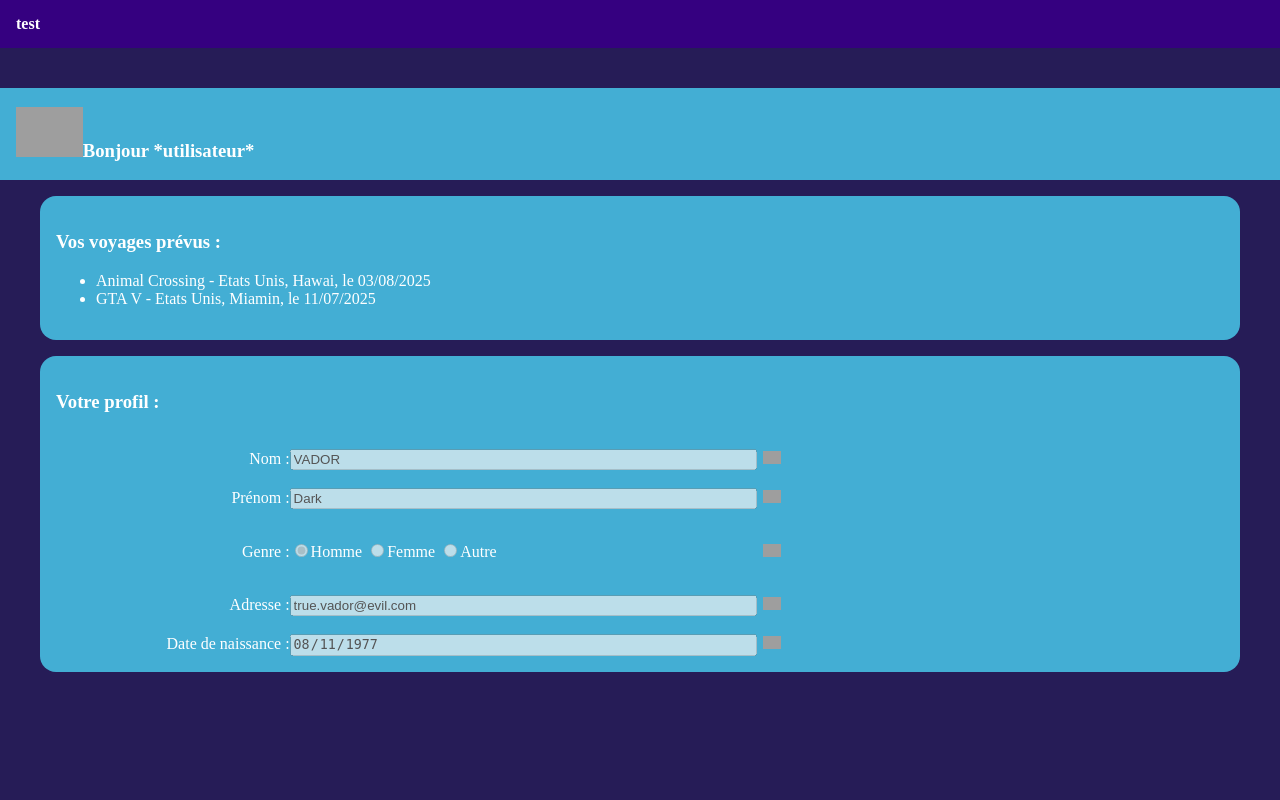
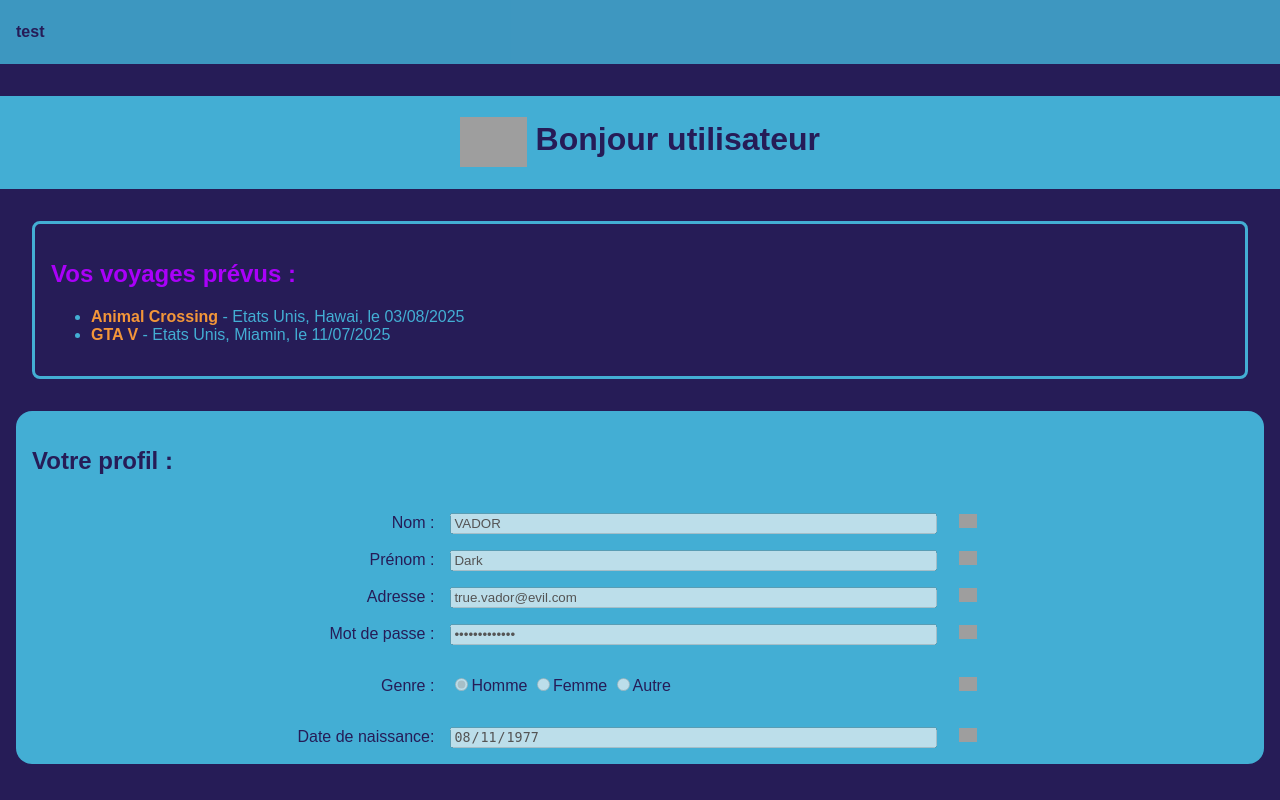
Before and after one commit to Yotacaz/Click-journeY, a PHP site: page /html/profil.html in a window 1280 px wide. Run offline with PHP 8.4, Linux system fonts and the light colour scheme; grey boxes are pictures that could not be loaded.

Commit message:
contenu centré + couleurs

```diff
--- a/html/profil.html
+++ b/html/profil.html
@@ -1,5 +1,5 @@
 <!DOCTYPE html>
-<html lang="en">
+<html lang="fr">
 
 <head>
     <meta charset="UTF-8">
@@ -14,62 +14,59 @@
     </div>
     <main>
         <div class="bandeau">
-            <h3><img src="../img/profile-circle-icon-.png" alt="icône de profil" height="50em">Bonjour *utilisateur*
-            </h3>
+            <h1><img src="../img/profile-circle-icon-.png" alt="icône de profil" height="50">&nbsp;Bonjour utilisateur
+            </h1>
         </div>
-        <div class="bloc">
-            <h3>Vos voyages prévus : </h3>
+        <div class="contour-bloc">
+            <h2>Vos voyages prévus : </h2>
             <ul>
-                <li>Animal Crossing - Etats Unis, Hawai, le 03/08/2025</li>
-                <li>GTA V - Etats Unis, Miamin, le 11/07/2025 </li>
+                <li><b>Animal Crossing</b> - Etats Unis, Hawai, le 03/08/2025</li>
+                <li><b>GTA V</b> - Etats Unis, Miamin, le 11/07/2025 </li>
             </ul>
         </div>
         <div class="bloc">
-            <h3>Votre profil :</h3>
+            <h2>Votre profil :</h2>
             <br>
-            <form action="#" method="post" name="profil">
+            <form class="form" action="#" method="post" name="profil">
 
-                <div class="form-group">
                 <label for="nom" class="col1">Nom : </label>
-                    <input class="col2" type="text" name="nom" id="nom" disabled contenteditable="false"
-                        placeholder="Nom" value="VADOR">
+                <input class="col2" type="text" name="nom" id="nom" disabled contenteditable="false" placeholder="Nom"
+                    value="VADOR">
 
-                    <button class="col3" id="modifierNom" type="button"><img src="../img/modifier.png" alt="modifier"></button>
-                </div>
-                <br>
-                <div class="form-group">
+                <button class="col3" id="modifierNom" type="button"><img src="../img/modifier.png"
+                        alt="modifier"></button>
+
                 <label for="prenom" class="col1">Prénom : </label>
                 <input class="col2" type="text" name="prenom" id="prenom" disabled contenteditable="false"
                     placeholder="Prénom" value="Dark">
-                        <button class="col3" id="modifierNom" type="button"><img src="../img/modifier.png" alt="modifier"></button>
+                <button class="col3" id="modifierPrenom" type="button"><img src="../img/modifier.png"
+                        alt="modifier"></button>
 
-                </div>
-                <br>
-                <div class="form-group">
+
+                <label for="addresse" class="col1">Adresse :</label>
+                <input class="col2" type="email" name="addresse" id="addresse" placeholder="addresse@email.exemple"
+                    value="true.vador@evil.com" disabled>
+                <button class="col3" id="modifierEmail" type="button"><img src="../img/modifier.png"
+                        alt="modifier"></button>
+
+                <label for="mdp" class="col1">Mot de passe :</label>
+                <input class="col2" type="password" name="mot de passe" id="mdp" placeholder="Entrez un mot de passe"
+                    value="J3Su1sM€chAnt" disabled>
+                <button class="col3" id="modifierMdp" type="button"><img src="../img/modifier.png"
+                        alt="modifier"></button>
+
                 <p class="col1">Genre :</p>
                 <div class="col2">
                     <label for="genreH"><input type="radio" name="genre" id="genreH" checked disabled>Homme</label>
                     <label for="genreF"><input type="radio" name="genre" id="genreF" disabled>Femme</label>
                     <label for="genreA"><input type="radio" name="genre" id="genreA" disabled>Autre</label>
                 </div>
-                    <button class="col3" id="modifierNom" type="button"><img src="../img/modifier.png" alt="modifier"></button>
-
-                </div>
-                <br>
-                <div class="form-group">
-                    <label for="addresse" class="col1">Adresse :</label>
-                    <input class="col2" type="email" name="addresse" id="addresse" placeholder="addresse@email.exemple"
-                        value="true.vador@evil.com" disabled>
-                        <button class="col3" id="modifierNom" type="button"><img src="../img/modifier.png" alt="modifier"></button>
-
-                </div>
-                <br>
-                <div class="form-group" class="col1">
-                    <label class="col1" for="date">Date de naissance :</label>
+                <button class="col3" id="modifierGenre" type="button"><img src="../img/modifier.png"
+                        alt="modifier"></button>
+                <label class="col1" for="date">Date de naissance:</label>
                 <input class="col2" type="date" name="date" id="date" min="1900-01-01" value="1977-08-11" disabled>
-                    <button class="col3" id="modifierNom" type="button"><img src="../img/modifier.png" alt="modifier"></button>
-
-                </div>
+                <button class="col3" id="modifierDate" type="button"><img src="../img/modifier.png"
+                        alt="modifier"></button>
 
             </form>
         </div>
--- a/style.css
+++ b/style.css
@@ -2,19 +2,16 @@
 browser-sync ./ --no-open --no-notify -s -f "./style.css
 */
 
-main{
-    padding: 4rem 1rem 1rem 1rem;
-    /* padding-top: 4rem; */
-}
 
 /*Mise en forme de l'en tête (banière)*/
 .header {
-    color: white;
-    background-color: hsl(265, 100%, 25%);
+
+    color:#261C57;
+    background-color: #43aed4d8;
     padding: 0 1em;
     margin: 0;
     width: 100%;
-    height: 3rem;
+    height: 4rem;
 
     display: flex;
     position: fixed;
@@ -30,25 +27,27 @@ main{
 
 .header *{
     margin: 0;
-    font-weight: 600;
-    background-color: hsl(265, 100%, 25%);
+    font-weight: bold;
+    /* background-color: #43aed4d8;    */
 }
 
 .header .sectionH{
     height: 100%;
     display: flex;
-    flex-wrap: wrap;
     align-items: center;
     padding: 0em 1em 0em 0em;
 }
 
-.header img {
+.header img.icone-site {
     height: 100%;
+}
+
+#rechercher{
+    height: 1em;
 }
 
 nav.navbar{
     display: inline-flex;
-    flex-wrap: wrap;
     height: 100%;
     align-items: center;
 }
@@ -62,41 +61,56 @@ nav.navbar{
     text-align: center;
     align-items: center;
 
-    color: white;
     text-decoration: none;
     padding: 0em 1em 0em 1em;
 }
 
 .header a:hover {
-    background-color: hsl(265, 100%, 20%);
+    background-color: #43aed4d8;
     text-decoration: underline;
     transition: 0.2s;
 }
 
 .header a.active {
     text-decoration: underline;
-    background-color: hsl(265, 100%, 15%);
+    background-color: #43aed4d8;
 }
 
 /*Mise en forme du corp (main)*/
 /* couleurs : AA00F9 261C57 */
+html{
+    width: 100%;
+}
+
 body {
+    margin: 0;
+    width: 100%;
     background-color:#261C57;
     /* background-color:rgb(239, 235, 255); */
-    color: white;
+    color: #43aed4;
+    font-family: Arial, Helvetica, sans-serif;
+}
+
+main{
+    width: 100%;
+    padding: 5rem 0 0 0;
 }
 
 .bandeau{
-    width: 100vw;
-    position: relative;
-    left: calc(-50vw + 50%);
-    /* formule : stackoverflow */
+    color: #261C57;
+    display: flex;
+    width: calc(100% - 2em);
     margin: 1em 0;
     padding: 0em 1em;
 
     background-color: #43aed4;
     display: flex;
-    align-items: center;
+    justify-content: center;
+    align-items: baseline;
+}
+
+.bandeau *{
+    vertical-align: middle;
 }
 
 .bloc{
@@ -104,41 +118,57 @@ body {
     padding: 1em;
     margin: 1em;
     background-color: #43aed4;
-    color: white;
+    color:#261C57;
     border-radius: 1em;
+    align-items:center;
 }
 
 
-.bloc form .form-group{
+
+form.form{
     display: grid;
-    grid-template-columns: 20% 40% min-content;
+    justify-content: center;
+    grid-template-columns: max-content 40% max-content;
+    row-gap: 1em;
+    column-gap: 1em;
     align-items:baseline;
+    /* vertical-align: middle; */
 }
 
 
-.form-group img{
+form.form img{
     height: 1em;
 }
 
 
-.form-group button.col3{
+button.col3{
     background:none;
     border: none;
 }
 
-.form-group button.col3:hover{
+button.col3:hover{
     background-color:#3385a360;
     border-radius: .2em;
 }
 
-
-/* .bloc form > .form-group > *{width: 100%;} */
-
-/* .bloc-container{align-items: center;} */
-
+/* button.col3:hover::after{
+    : "cc";
+} */
 
 .col1{
-    /* float:l; */
     text-align: right;
+}
 
+.contour-bloc h2, .contour-bloc h3{color:#aa00f9 ;}
+
+.contour-bloc {
+    margin: 2em;
+    padding: 1em;
+    border: #43aed4 solid;
+    border-radius: .5em;
 }
+
+main > .contour-bloc b{
+
+    color: #f39639;
+}
```
Also changed, not shown: baniere.html (+6 -5 lines). Lines whose indentation alone changed are shown as unchanged.
